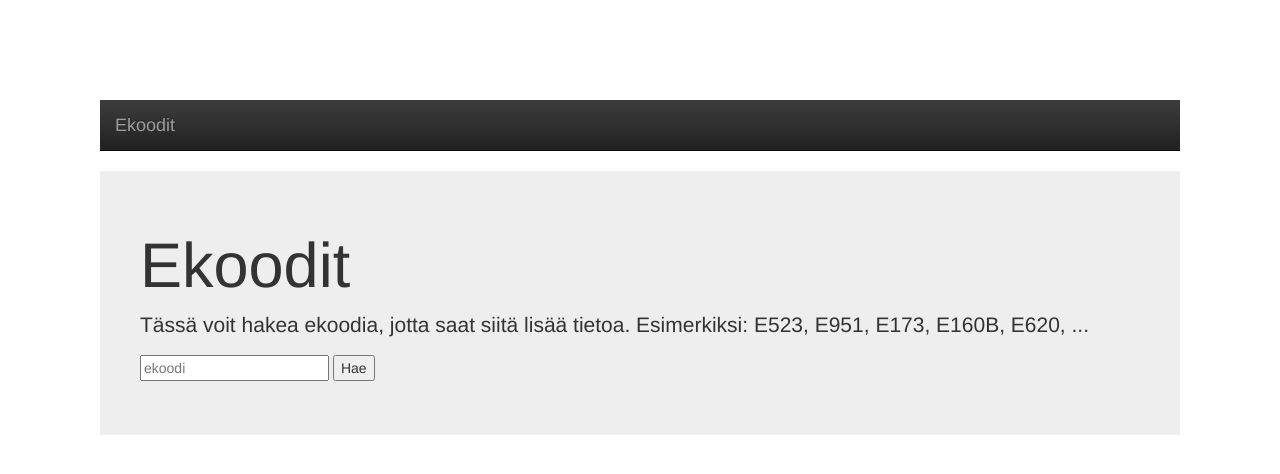
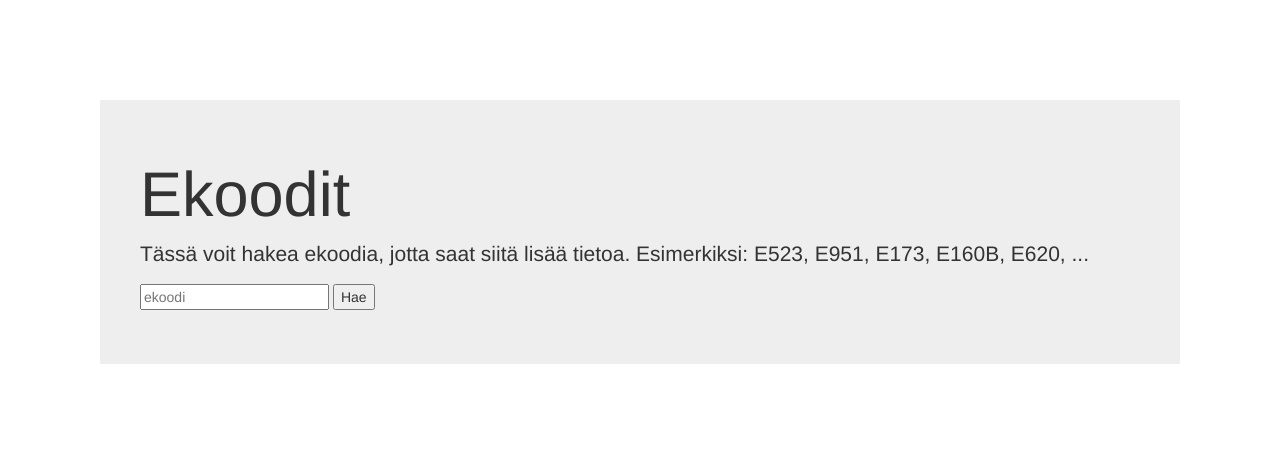
Before and after one commit to mcparni/ekoodit, a website: page public/index.html in a window 1280 px wide. Drawn offline with nearby package versions, Linux system fonts and the light colour scheme; no server answers.

Commit message:
small style modifications

```diff
--- a/public/css/style.css
+++ b/public/css/style.css
@@ -1,3 +1,10 @@
+.content {
+	margin: 100px;
+}
+.jumbotron {
+	padding: 40px;
+}
+
 h2 {
 	color: blue;
 }
--- a/public/index.html
+++ b/public/index.html
@@ -10,14 +10,8 @@
 	<script src="/js/scripts.js"></script>
 </head>
 <body>
-	<div style="margin:100px;">
-		<nav class="navbar navbar-inverse navbar-static-top">
-			<div class="container">
-				<a class="navbar-brand" href="/">Ekoodit</a>
-
-			</div>
-		</nav>
-		<div class="jumbotron"  style="padding:40px;">
+	<div class="content">
+		<div class="jumbotron">
 			<h1>Ekoodit</h1>
 			<p>Tässä voit hakea ekoodia, jotta saat siitä lisää tietoa. Esimerkiksi: E523, E951, E173, E160B, E620, ...</p>
 			<form action="">
```
